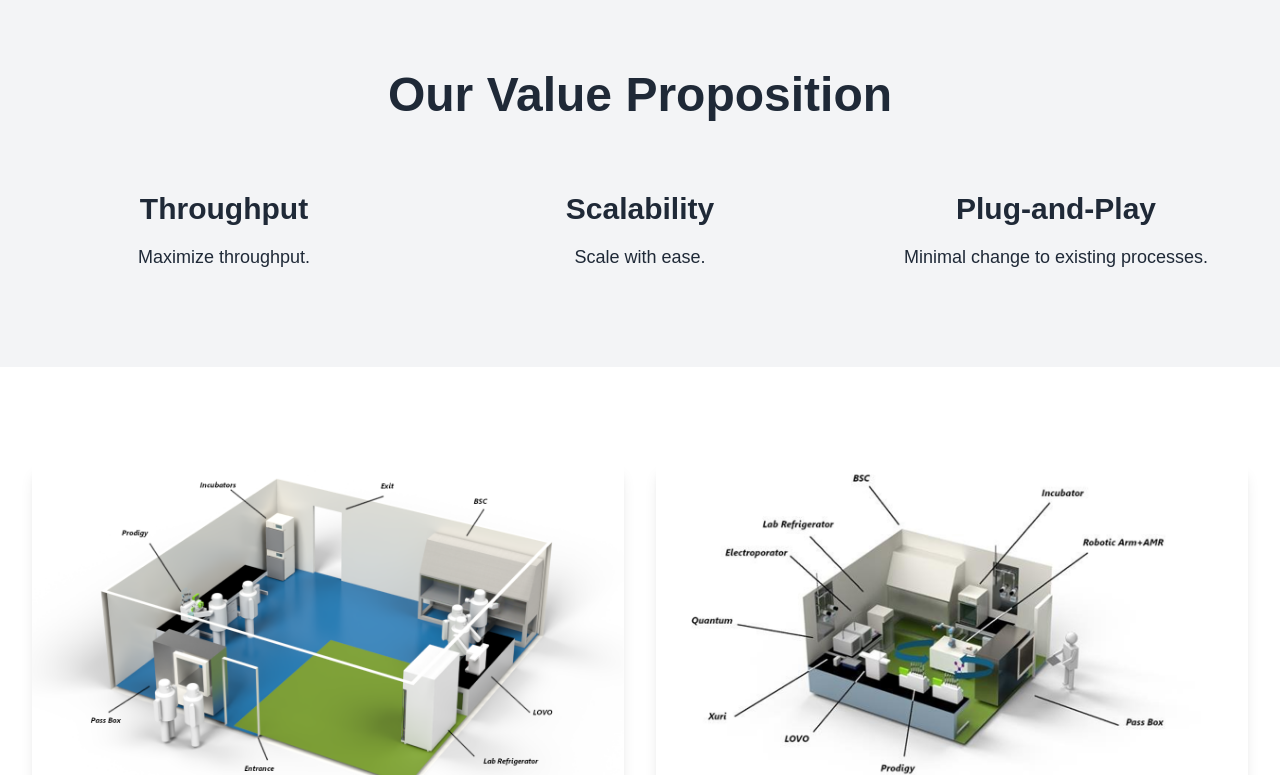
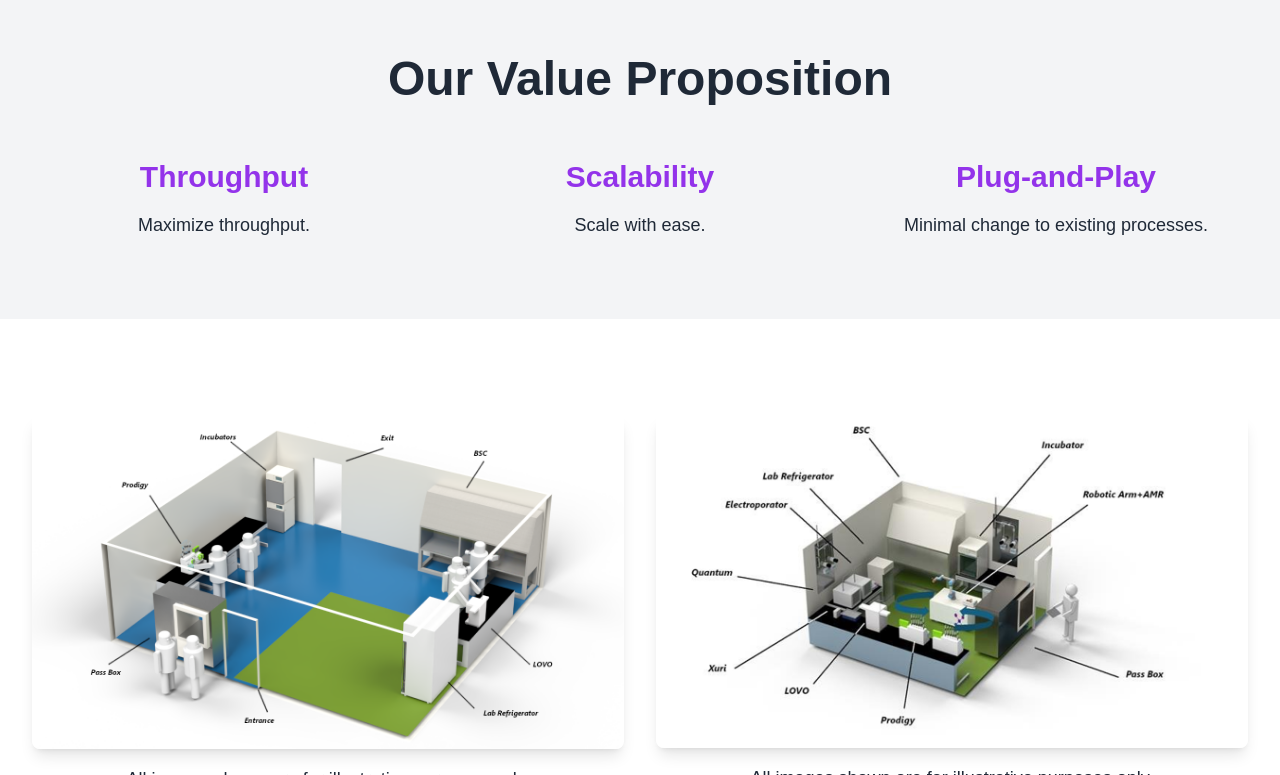
Before and after one commit to Ahmadkaxhi010/Streamline_bio, a Next.js app: page / in a window 1280 px wide. Shown: the part 1625-2400 px from the top of the page. Built offline with nearby package versions, Linux system fonts and the light colour scheme.

Commit message:
color added

```diff
--- a/components/home/HomeComponent.js
+++ b/components/home/HomeComponent.js
@@ -127,7 +127,7 @@ const HomeComponent = () => {
 
       {/* Value Proposition Section */}
       <section
-        className="py-24 px-8 bg-gray-100 text-gray-800 text-center md:flex md:flex-col md:gap-10"
+        className="py-20 px-8 bg-gray-100 text-gray-800 text-center md:flex md:flex-col md:gap-6"
         data-aos="fade-up"
       >
         <h2 className="text-3xl md:text-5xl font-bold mb-8">
@@ -135,19 +135,19 @@ const HomeComponent = () => {
         </h2>
         <div className="flex flex-col md:flex-row gap-8 justify-center">
           <div className="w-full md:w-1/3">
-            <h3 className="text-2xl md:text-3xl font-semibold mb-4">
+            <h3 className="text-2xl md:text-3xl text-purple-600 font-semibold mb-4">
             Throughput
             </h3>
             <p className="text-lg">Maximize throughput.</p>
           </div>
           <div className="w-full md:w-1/3">
-            <h3 className="text-2xl md:text-3xl font-semibold mb-4">
+            <h3 className="text-2xl md:text-3xl text-purple-600 font-semibold mb-4">
               Scalability
             </h3>
             <p className="text-lg">Scale with ease.</p>
           </div>
           <div className="w-full md:w-1/3">
-            <h3 className="text-2xl md:text-3xl font-semibold mb-4">
+            <h3 className="text-2xl md:text-3xl text-purple-600 font-semibold mb-4">
             Plug-and-Play
             </h3>
             <p className="text-lg">
```
